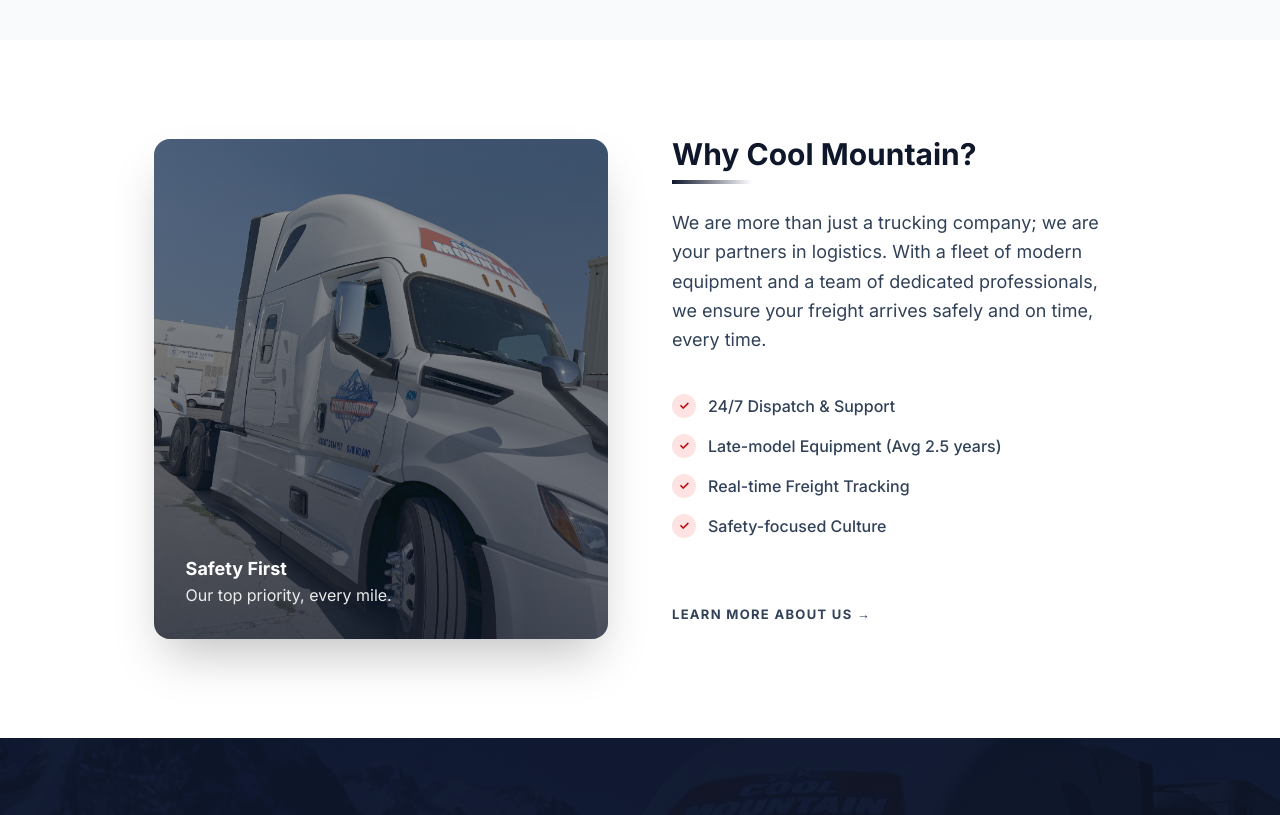
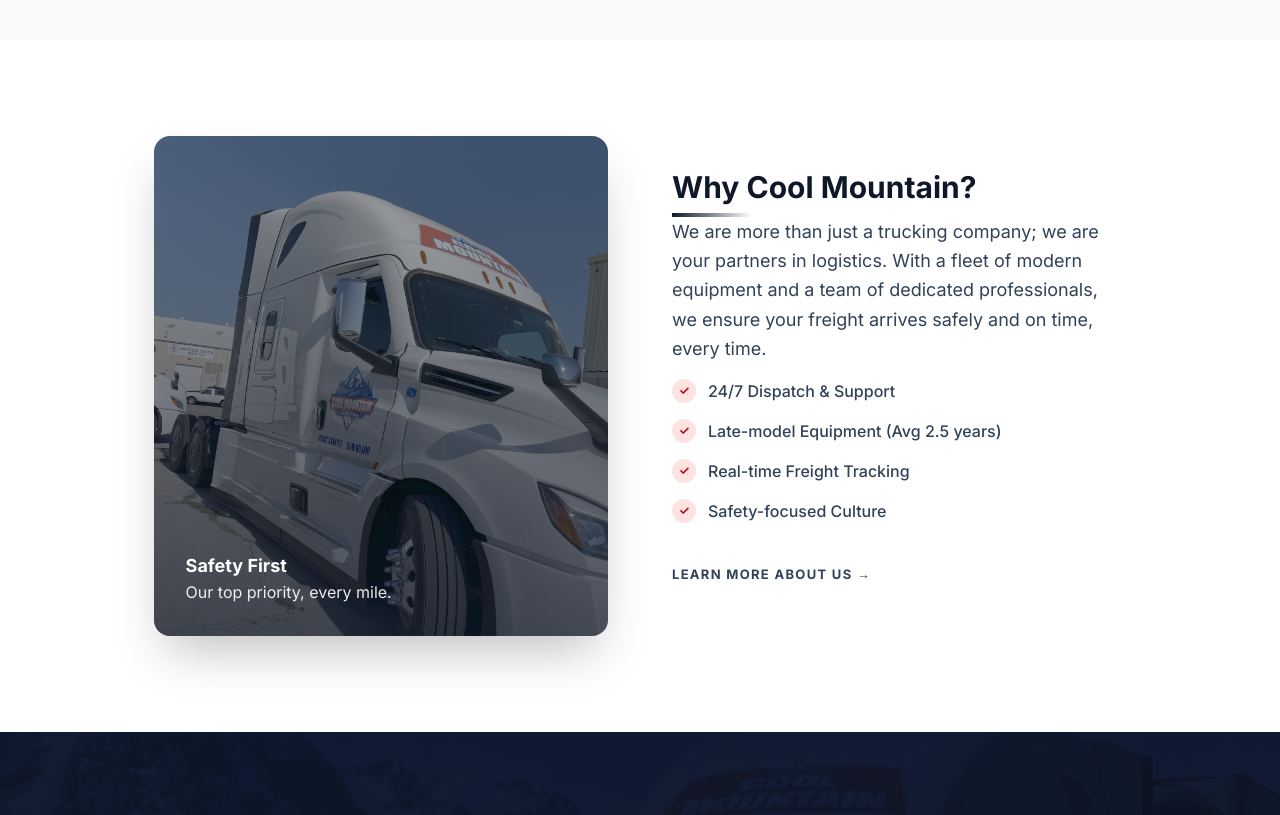
Before and after one commit to saskij/Coolmountain, a Next.js app in the folder coolmuntain-next/: page / in a window 1280 px wide. Shown: the part 1320-2135 px from the top of the page. Built offline with nearby package versions, Linux system fonts and the light colour scheme.

Commit message:
Fix: Final animation logic (static mobile/tablet, immediate desktop) and homepage restoration

```diff
--- a/coolmuntain-next/app/page.tsx
+++ b/coolmuntain-next/app/page.tsx
@@ -33,18 +33,21 @@
       <section className="py-20 bg-slate-50">
         <Container>
           <div className="mb-12">
+            <Reveal direction="up">
               <SectionTitle title="Our Services" subtitle="Comprehensive shipping solutions." />
+            </Reveal>
           </div>
 
           <div className="grid gap-8 md:grid-cols-3">
             {SERVICES.map((service, index) => (
+              <Reveal key={service.id} delay={index * 0.1} direction="up">
                 <ServiceCard
-                key={service.id}
                   title={service.title}
                   description={service.description}
                   href={service.href}
                   iconName={service.icon as any}
                 />
+              </Reveal>
             ))}
           </div>
         </Container>
@@ -54,6 +57,7 @@
       <section className="py-24 bg-white">
         <Container>
           <div className="grid lg:grid-cols-2 gap-16 items-center">
+            <Reveal direction="left">
               <div className="relative rounded-2xl overflow-hidden shadow-2xl h-[400px] lg:h-[500px] group img-zoom-container">
                 {/* Using standard img for now, migrate to Next/Image later */}
                 <NextImage
@@ -69,8 +73,10 @@
                   <p className="opacity-90">Our top priority, every mile.</p>
                 </div>
               </div>
+            </Reveal>
 
             <div className="space-y-6">
+              <Reveal direction="right" delay={0.2}>
                 <SectionTitle title="Why Cool Mountain?" />
                 <p className="text-lg text-slate-700 leading-relaxed">
                   We are more than just a trucking company; we are your partners in logistics.
@@ -95,6 +101,7 @@
                     Learn More About Us →
                   </Button>
                 </div>
+              </Reveal>
             </div>
           </div>
         </Container>
--- a/coolmuntain-next/components/ui/Reveal.tsx
+++ b/coolmuntain-next/components/ui/Reveal.tsx
@@ -1,7 +1,7 @@
 "use client"
 
-import { motion, useInView, useAnimation } from "framer-motion"
-import { useRef, useState, useEffect } from "react"
+import { motion } from "framer-motion"
+import { useState, useEffect } from "react"
 import { cn } from "@/lib/utils"
 
 interface RevealProps {
@@ -10,7 +10,6 @@
     delay?: number
     direction?: "up" | "left" | "right" | "fade"
     duration?: number
-    once?: boolean
     width?: "fit-content" | "100%"
 }
 
@@ -20,17 +19,16 @@
     delay = 0,
     direction = "up",
     duration = 0.8,
-    once = true,
     width = "100%"
 }: RevealProps) {
-    const ref = useRef(null)
-    const isInView = useInView(ref, { once, amount: 0, margin: "0px 0px -50px 0px" })
-    const mainControls = useAnimation()
-    const [isMobile, setIsMobile] = useState(false)
+    const [isMobileOrTablet, setIsMobileOrTablet] = useState(false)
+    const [isMounted, setIsMounted] = useState(false)
 
     useEffect(() => {
+        setIsMounted(true)
         const checkMobile = () => {
-            setIsMobile(window.innerWidth < 768)
+            // User requested static for mobile AND tablet. 1024px is a safe bet for tablets (iPad Pro portrait is 1024, standard iPad 768).
+            setIsMobileOrTablet(window.innerWidth < 1024)
         }
 
         checkMobile()
@@ -38,22 +36,27 @@
         return () => window.removeEventListener("resize", checkMobile)
     }, [])
 
-    useEffect(() => {
-        // If mobile, or if desktop comes into view: trigger animation
-        // Mobile trigger is instant/forced to avoid "hidden" bug
-        if (isMobile || isInView) {
-            mainControls.start("visible")
-        }
-    }, [isInView, isMobile, mainControls])
+    if (!isMounted) {
+        // Prevent hydration mismatch by rendering a static placeholder initially or nothing.
+        // Rendering children statically is safest for SEO and LCP.
+        return <div className={cn("w-full relative", className)} style={{ width }}>{children}</div>
+    }
 
-    // Mobile: force 0 delay. Desktop: use provided delay.
-    const activeDelay = isMobile ? 0 : delay
+    // STATIC MODE: Mobile & Tablet
+    if (isMobileOrTablet) {
+        return (
+            <div className={cn("w-full relative", className)} style={{ width }}>
+                {children}
+            </div>
+        )
+    }
 
+    // DESKTOP MODE: Immediate Animation (No Scroll Trigger)
     const variants = {
         hidden: {
             opacity: 0,
-            y: isMobile ? 0 : (direction === "up" ? 30 : 0),
-            x: isMobile ? 0 : (direction === "left" ? -30 : direction === "right" ? 30 : 0),
+            y: direction === "up" ? 30 : 0,
+            x: direction === "left" ? -30 : direction === "right" ? 30 : 0,
         },
         visible: {
             opacity: 1,
@@ -61,7 +64,7 @@
             x: 0,
             transition: {
                 duration,
-                delay: activeDelay,
+                delay: delay, // User might still want staggered delays on desktop
                 ease: [0.4, 0, 0.2, 1] as const,
             },
         },
@@ -70,10 +73,9 @@
     return (
         <div style={{ width, position: "relative" }} className={className}>
             <motion.div
-                ref={ref}
+                initial="hidden"
+                animate="visible" // Immediate animation on mount!
                 variants={variants}
-                initial="hidden"
-                animate={mainControls}
                 className="w-full"
             >
                 {children}
```
Lines whose indentation alone changed are shown as unchanged.
